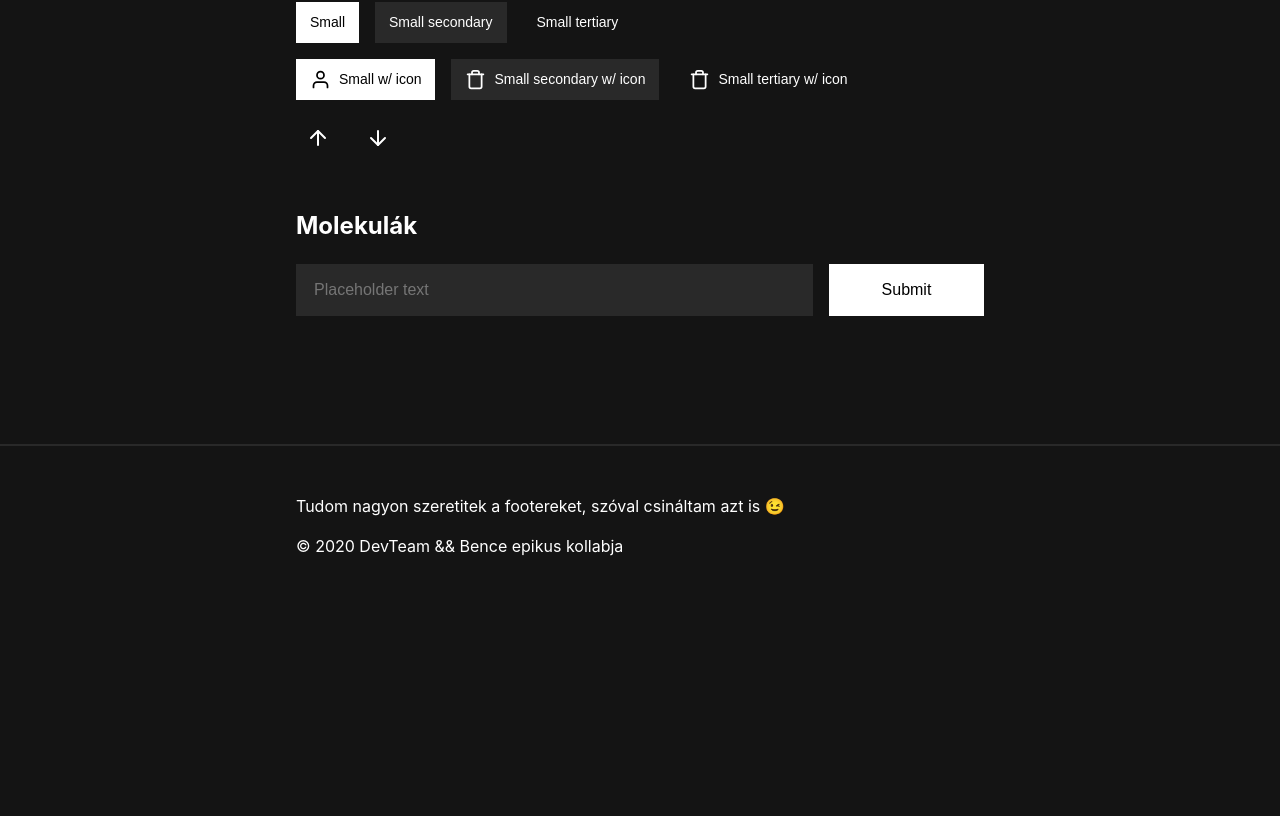
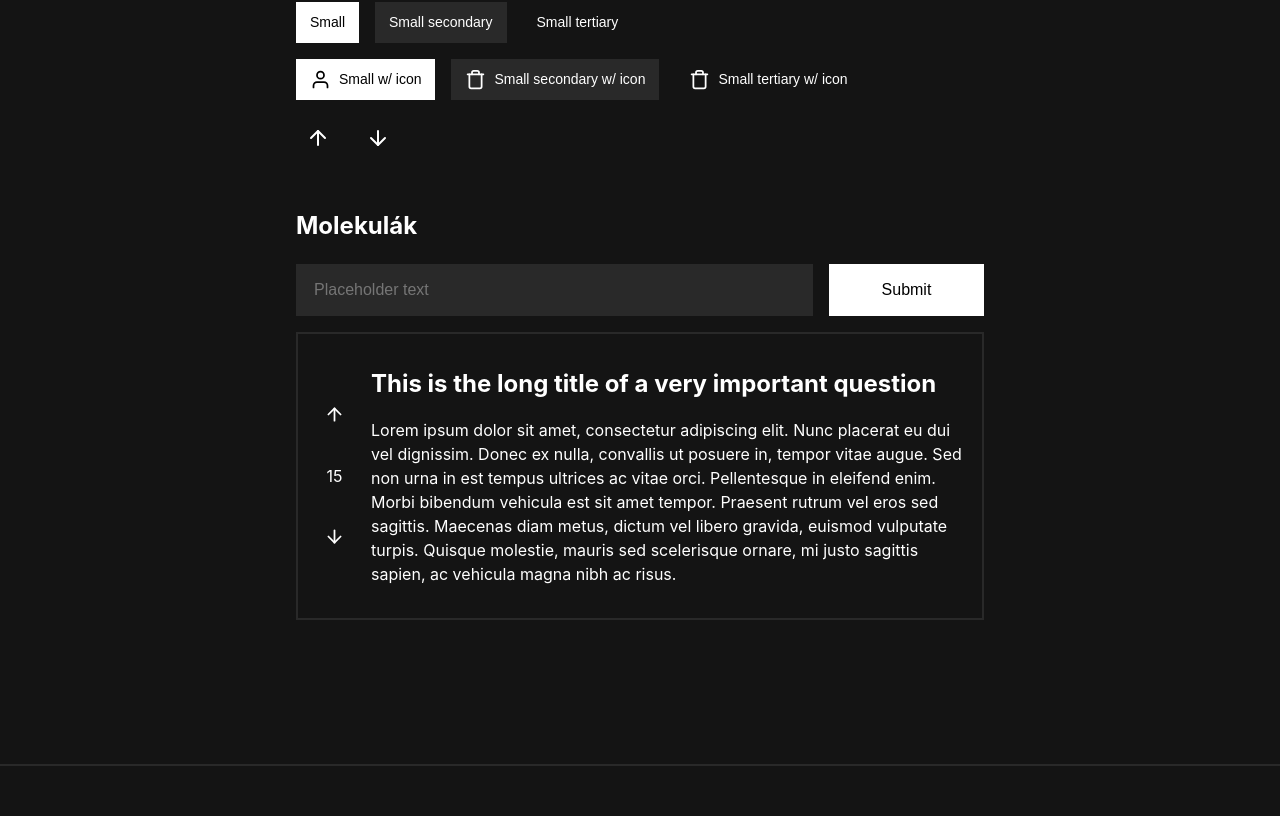
Before and after one commit to DevTeamSCH/vikoverflow-frontend, a Next.js app: page / in a window 1280 px wide. Shown: the part 551-1367 px from the top of the page. Before the commit the page ends 1189 px from the top, so only its background shows below. Built offline with nearby package versions, Linux system fonts and the light colour scheme; a web font is replaced by a local one.

Commit message:
feat: question component

```diff
--- /dev/null
+++ b/src/components/question.js
@@ -0,0 +1,59 @@
+import Button from "../components/button";
+import { ArrowDown, ArrowUp } from "react-feather";
+
+export default () => (
+  <div className="container">
+    <span className="voting-container">
+      <Button iconOnly small tertiary>
+        <ArrowUp size={21} />
+      </Button>
+      <span className="karma">15</span>
+      <Button iconOnly small tertiary>
+        <ArrowDown size={21} />
+      </Button>
+    </span>
+    <h2 className="title">
+      This is the long title of a very important question
+    </h2>
+    <p className="text">
+      Lorem ipsum dolor sit amet, consectetur adipiscing elit. Nunc placerat eu
+      dui vel dignissim. Donec ex nulla, convallis ut posuere in, tempor vitae
+      augue. Sed non urna in est tempus ultrices ac vitae orci. Pellentesque in
+      eleifend enim. Morbi bibendum vehicula est sit amet tempor. Praesent
+      rutrum vel eros sed sagittis. Maecenas diam metus, dictum vel libero
+      gravida, euismod vulputate turpis. Quisque molestie, mauris sed
+      scelerisque ornare, mi justo sagittis sapien, ac vehicula magna nibh ac
+      risus.
+    </p>
+    <style jsx>{`
+      .title,
+      .text {
+        margin: 0;
+      }
+
+      .title {
+        grid-area: title;
+      }
+
+      .text {
+        grid-area: text;
+      }
+
+      .voting-container {
+        grid-area: voting;
+        display: flex;
+        flex-direction: column;
+        justify-content: space-evenly;
+        align-items: center;
+      }
+
+      .container {
+        border: 2px solid var(--gray);
+        padding: 2rem 1rem;
+        display: grid;
+        grid-template-areas: "voting title" "voting text";
+        grid-gap: 1rem;
+      }
+    `}</style>
+  </div>
+);
--- a/src/pages/index.js
+++ b/src/pages/index.js
@@ -2,6 +2,7 @@ import Button from "../components/button";
 import Input from "../components/input";
 import Page from "../components/page";
 import Checkbox from "../components/checkbox";
+import Question from "../components/question";
 import {
   Copy,
   ArrowRight,
@@ -76,10 +77,15 @@ export default () => (
       </Button>
     </div>
     <h2>Molekulák</h2>
-    <form>
-      <Input placeholder="Placeholder text" />
-      <Button>Submit</Button>
-    </form>
+    <div className="line">
+      <form>
+        <Input placeholder="Placeholder text" />
+        <Button>Submit</Button>
+      </form>
+    </div>
+    <div className="line">
+      <Question />
+    </div>
     <style jsx>{`
       .line {
         display: flex;
@@ -97,6 +103,7 @@ export default () => (
 
       form {
         display: grid;
+        width: 100%;
         grid-template-columns: 1fr 0.3fr;
         grid-column-gap: 1rem;
       }
```
